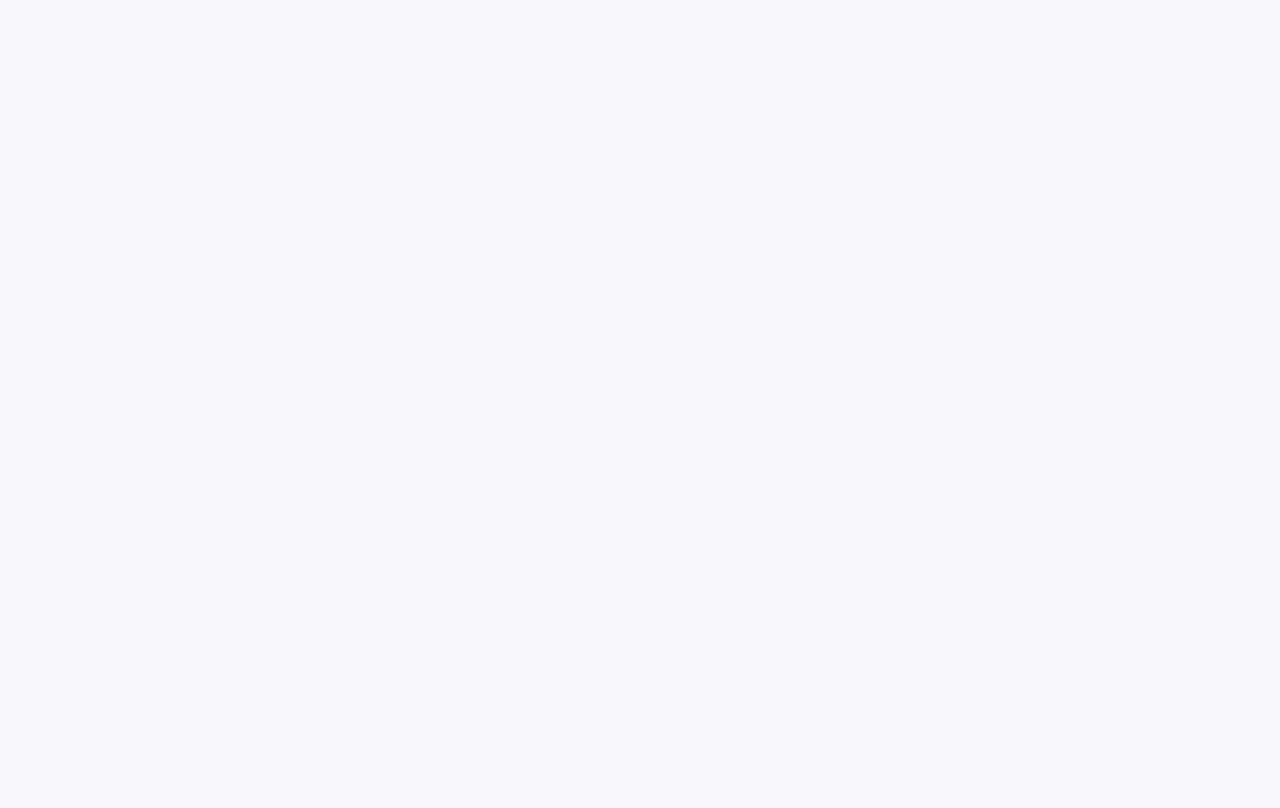
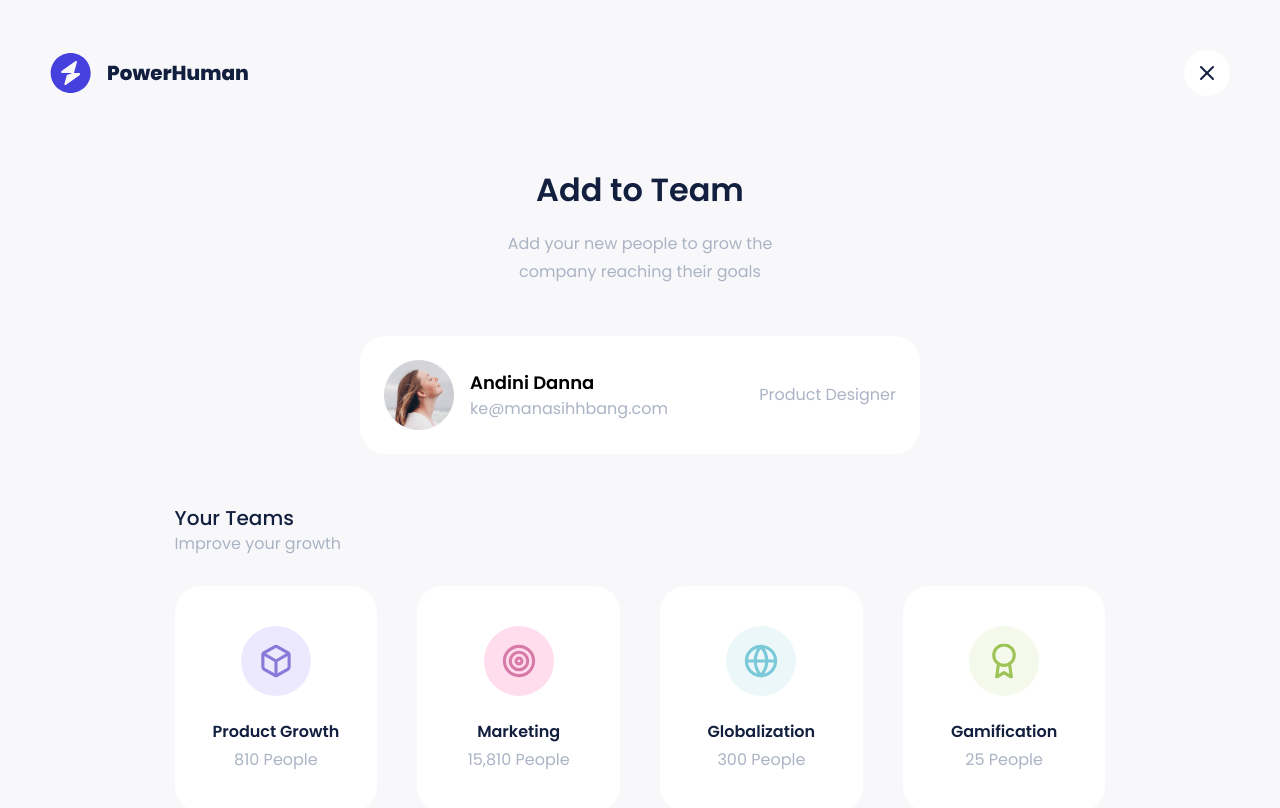
Before and after one commit to robbytrujillo/hris-ihbs, a Nuxt app: page /employees/team in a window 1280 px wide. Before the commit this address had no page. Shown: the top 808 px of the page. Built offline with nearby package versions, Linux system fonts and the light colour scheme.

Commit message:
frontend project| team

```diff
--- /dev/null
+++ b/layouts/form.vue
@@ -0,0 +1,13 @@
+<template>
+    <div>
+      <div class="pt-[50px] md:px-[50px] flex justify-between items-center px-4">
+        <a href="/index.html">
+          <img src="/assets/svgs/logo-type.svg" alt="" />
+        </a>
+        <a href="#" onclick="history.back()">
+          <img src="/assets/svgs/ric-close-white.svg" alt="" />
+        </a>
+      </div>
+      <Nuxt />
+    </div>
+  </template>
--- /dev/null
+++ b/pages/employees/team.vue
@@ -0,0 +1,102 @@
+<template>
+   <section class="py-[70px] flex flex-col items-center justify-center px-4">
+        <div class="text-[32px] font-semibold text-dark">
+            Add to Team
+        </div>
+        <p class="mt-4 text-base leading-7 text-center mb-[50px] text-grey">
+            Add your new people to grow the <br>
+            company reaching their goals
+        </p>
+        <div class="w-full card !max-w-[560px] sm:!flex-row items-center justify-between">
+            <div class="flex flex-row items-center gap-4">
+                <img src="/assets/images/user-f-1.png" width="70" alt="">
+                <div>
+                    <div class="text-lg font-semibold">
+                        Andini Danna
+                    </div>
+                    <p class="text-base text-grey">
+                        ke@manasihhbang.com
+                    </p>
+                </div>
+            </div>
+            <p class="text-right text-grey">
+                Product Designer
+            </p>
+        </div>
+
+        <!-- Your Teams -->
+        <section class="pt-[50px]">
+            <!-- Section Header -->
+            <div class="mb-[30px]">
+                <div class="flex items-center justify-between gap-6">
+                    <div>
+                        <div class="text-xl font-medium text-dark">
+                            Your Teams
+                        </div>
+                        <p class="text-grey">Improve your growth</p>
+                    </div>
+                </div>
+            </div>
+
+            <form>
+                <div class="grid grid-cols-2 gap-4 sm:grid-cols-3 lg:grid-cols-4 xl:gap-10 lg:gap-3 mb-[50px]">
+                    <div class="items-center card py-6 md:!py-10 md:!px-[38px] !gap-y-0">
+                        <input type="radio" name="productGrowth" id="productGrowth"
+                            class="absolute inset-0 checked:ring-2 ring-primary rounded-[26px] appearance-none">
+                        <img src="/assets/svgs/ric-box.svg" alt="">
+                        <div class="mt-6 mb-1 font-semibold text-center text-dark">
+                            Product Growth
+                        </div>
+                        <p class="text-center text-grey">
+                            810 People
+                        </p>
+                    </div>
+                    <div class="items-center card py-6 md:!py-10 md:!px-[38px] !gap-y-0">
+                        <input type="radio" name="marketing" id="marketing"
+                            class="absolute inset-0 checked:ring-2 ring-primary rounded-[26px] appearance-none">
+                        <img src="/assets/svgs/ric-target.svg" alt="">
+                        <div class="mt-6 mb-1 font-semibold text-center text-dark">
+                            Marketing
+                        </div>
+                        <p class="text-center text-grey">
+                            15,810 People
+                        </p>
+                    </div>
+                    <div class="items-center card py-6 md:!py-10 md:!px-[38px] !gap-y-0">
+                        <input type="radio" name="globalization" id="globalization"
+                            class="absolute inset-0 checked:ring-2 ring-primary rounded-[26px] appearance-none">
+                        <img src="/assets/svgs/ric-globe.svg" alt="">
+                        <div class="mt-6 mb-1 font-semibold text-center text-dark">
+                            Globalization
+                        </div>
+                        <p class="text-center text-grey">
+                            300 People
+                        </p>
+                    </div>
+                    <div class="items-center card py-6 md:!py-10 md:!px-[38px] !gap-y-0">
+                        <input type="radio" name="gamification" id="gamification"
+                            class="absolute inset-0 checked:ring-2 ring-primary rounded-[26px] appearance-none">
+                        <img src="/assets/svgs/ric-award.svg" alt="">
+                        <div class="mt-6 mb-1 font-semibold text-center text-dark">
+                            Gamification
+                        </div>
+                        <p class="text-center text-grey">
+                            25 People
+                        </p>
+                    </div>
+                </div>
+                <div class="flex justify-center">
+                    <a href="employees.html" id="continueBtn" class="hidden btn btn-primary">
+                        Continue
+                    </a>
+                </div>
+            </form>
+        </section>
+    </section>
+</template>
+
+<script>
+export default {
+    layout: 'form',
+}
+</script>
```
